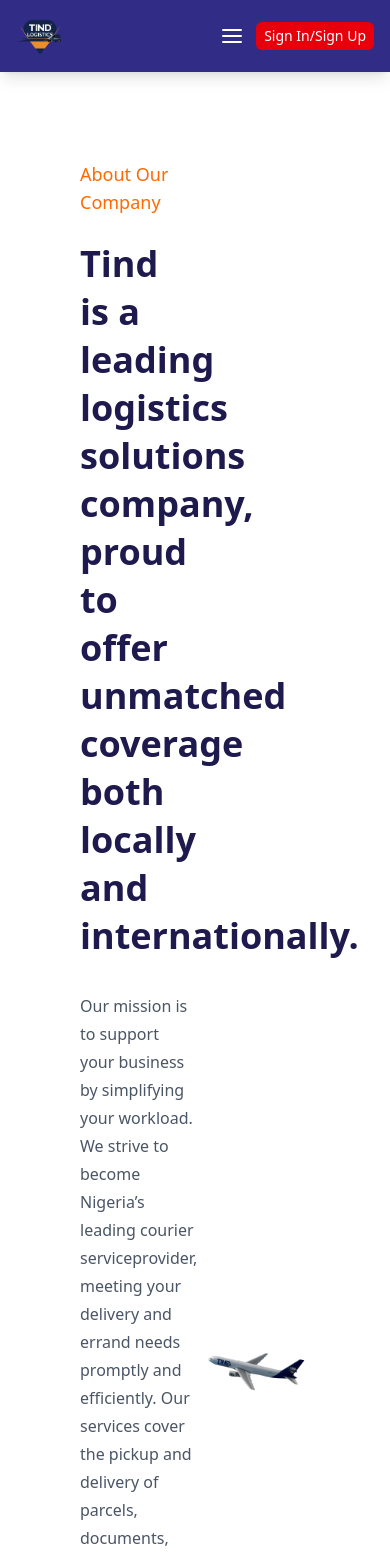
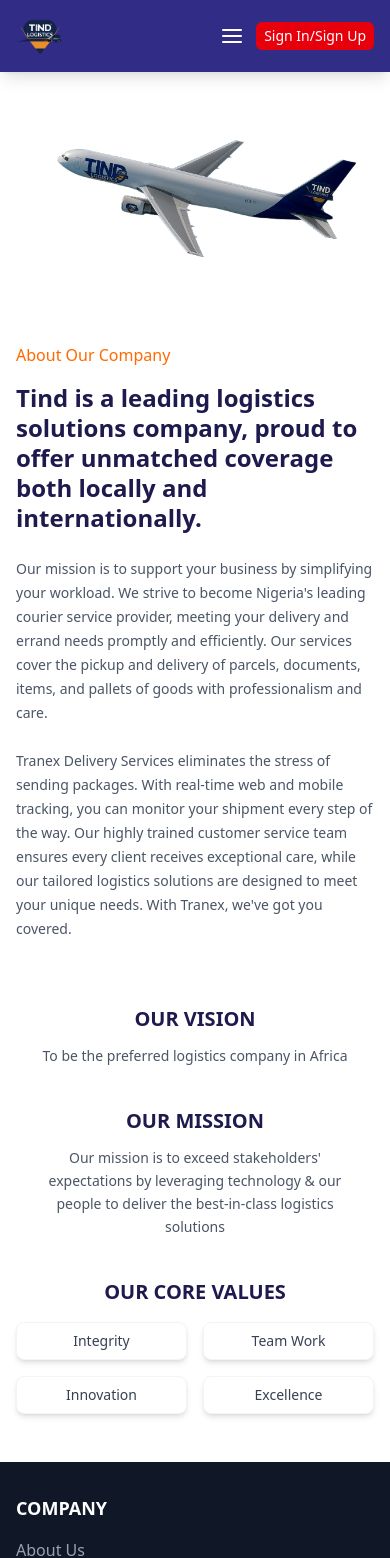
Before and after one commit to IsraelOye/Frontend-project, a React (Vite) app: page /about in a window 390 px wide. Shown: the top 1558 px of the page. Built offline with nearby package versions, Linux system fonts and the light colour scheme.

Commit message:
made the pages mobile responsive

```diff
--- a/src/component/footer.jsx
+++ b/src/component/footer.jsx
@@ -75,7 +75,7 @@
             >
               About Us
             </Link>
-            <Link className="hover:text-white transition-colors duration-300">
+            <Link to="/office" className="hover:text-white transition-colors duration-300">
               Company
             </Link>
             <Link className="hover:text-white transition-colors duration-300">
--- a/src/pages/about.jsx
+++ b/src/pages/about.jsx
@@ -1,3 +1,83 @@
+// import Navbar from "../component/navbar";
+// import Footer from "../component/footer";
+// // import BGimage from "../assets/logo-3.png";
+// import Air2 from "../assets/Airplane-2.png";
+
+// const About = () => {
+//   return (
+//     <div>
+//       <Navbar />
+//       <div className="mb-20 pt-40 px-20">
+//         <div className="grid grid-cols-2 items-center">
+//           <div>
+//             <p className="text-orange-500 text-lg font-medium mb-6">
+//               About Our Company
+//             </p>
+//             <h3 className="text-4xl font-bold text-indigo-950 leading-12 mb-8">
+//               Tind is a leading logistics solutions company, proud to offer
+//               unmatched coverage both locally and internationally.
+//             </h3>
+//             <p className="text-gray-600 leading-7 mb-8">
+//               Our mission is to support your business by simplifying your
+//               workload. We strive to become Nigeria’s leading courier
+//               serviceprovider, meeting your delivery and errand needs promptly
+//               and efficiently. Our services cover the pickup and delivery of
+//               parcels, documents, items, and pallets of goods with
+//               professionalism and care.
+//             </p>
+//             <p className="text-gray-600 leading-7 mb-5">
+//               Tranex Delivery Services eliminates the stress of sending
+//               packages. With real-time web and mobile tracking, you can monitor
+//               your shipment every step of the way. Our highly trained customer
+//               service team ensures every client receives exceptional care, while
+//               our tailored logistics solutions are designed to meet your unique
+//               needs. With Tranex, we’ve got you covered.
+//             </p>
+//           </div>
+//           <div>
+//             <img src={Air2} alt="an airplane picture" />
+//           </div>
+//         </div>
+//         <div className="mt-8 text-center">
+//           <h1 className="text-lg sm:text-xl md:text-2xl font-bold mb-3 text-indigo-950">
+//             OUR VISION
+//           </h1>
+//           <p className="leading-relaxed text-gray-600">
+//             To be the preferred logistics company in Africa
+//           </p>
+//         </div>
+
+//         <div className="mt-8 text-center">
+//           <h1 className="text-lg sm:text-xl md:text-2xl font-bold mb-3 text-indigo-950">
+//             OUR MISSION
+//           </h1>
+//           <p className="leading-relaxed text-gray-600">
+//             Our mission is exceed stakeholders' expectations by leveraging
+//             technology & our people to deliver the best-in-class logistics
+//             solutions
+//           </p>
+//         </div>
+
+//         <div className="mt-8 text-center">
+//           <h1 className="text-lg sm:text-xl md:text-2xl font-bold mb-3 text-indigo-950">
+//             OUR CORE VALUES
+//           </h1>
+//           <div className="space-y-2 text-gray-600">
+//             <p>Integrity</p>
+//             <p>Team Work</p>
+//             <p>Innovation</p>
+//             <p>Excellence</p>
+//           </div>
+//         </div>
+//       </div>
+//       <Footer />
+//     </div>
+//   );
+// };
+
+// export default About;
+
+
 import Navbar from "../component/navbar";
 import Footer from "../component/footer";
 // import BGimage from "../assets/logo-3.png";
@@ -7,66 +87,82 @@
   return (
     <div>
       <Navbar />
-      <div className="mb-20 pt-40 px-20">
-        <div className="grid grid-cols-2 items-center">
-          <div>
-            <p className="text-orange-500 text-lg font-medium mb-6">
+      <div className="mb-12 sm:mb-16 md:mb-20 pt-20 sm:pt-24 md:pt-32 lg:pt-40 px-4 sm:px-6 md:px-10 lg:px-16 xl:px-20">
+        <div className="grid grid-cols-1 lg:grid-cols-2 gap-6 sm:gap-8 md:gap-10 lg:gap-12 items-center">
+          <div className="order-2 lg:order-1">
+            <p className="text-orange-500 text-base sm:text-lg font-medium mb-4 sm:mb-6">
               About Our Company
             </p>
-            <h3 className="text-4xl font-bold text-indigo-950 leading-12 mb-8">
+            <h3 className="text-2xl sm:text-3xl lg:text-4xl font-bold text-indigo-950 leading-tight sm:leading-relaxed lg:leading-12 mb-6 sm:mb-8">
               Tind is a leading logistics solutions company, proud to offer
               unmatched coverage both locally and internationally.
             </h3>
-            <p className="text-gray-600 leading-7 mb-8">
+            <p className="text-gray-600 text-sm sm:text-base leading-6 sm:leading-7 mb-6 sm:mb-8">
               Our mission is to support your business by simplifying your
-              workload. We strive to become Nigeria’s leading courier
-              serviceprovider, meeting your delivery and errand needs promptly
-              and efficiently. Our services cover the pickup and delivery of
+              workload. We strive to become Nigeria's leading courier service
+              provider, meeting your delivery and errand needs promptly and
+              efficiently. Our services cover the pickup and delivery of
               parcels, documents, items, and pallets of goods with
               professionalism and care.
             </p>
-            <p className="text-gray-600 leading-7 mb-5">
+            <p className="text-gray-600 text-sm sm:text-base leading-6 sm:leading-7 mb-4 sm:mb-5">
               Tranex Delivery Services eliminates the stress of sending
               packages. With real-time web and mobile tracking, you can monitor
               your shipment every step of the way. Our highly trained customer
               service team ensures every client receives exceptional care, while
               our tailored logistics solutions are designed to meet your unique
-              needs. With Tranex, we’ve got you covered.
+              needs. With Tranex, we've got you covered.
             </p>
           </div>
-          <div>
-            <img src={Air2} alt="an airplane picture" />
+          <div className="order-1 lg:order-2 flex justify-center">
+            <img
+              src={Air2}
+              alt="an airplane picture"
+              className="w-full max-w-sm sm:max-w-md lg:max-w-lg xl:max-w-xl h-auto object-contain"
+            />
           </div>
         </div>
-        <div className="mt-8 text-center">
-          <h1 className="text-lg sm:text-xl md:text-2xl font-bold mb-3 text-indigo-950">
+
+        {/* Vision Section */}
+        <div className="mt-12 sm:mt-16 md:mt-20 lg:mt-24 text-center">
+          <h1 className="text-xl sm:text-xl md:text-2xl font-bold mb-3 sm:mb-4 text-indigo-950">
             OUR VISION
           </h1>
-          <p className="leading-relaxed text-gray-600">
+          <p className="leading-relaxed text-gray-600 text-sm sm:text-base max-w-3xl mx-auto px-4">
             To be the preferred logistics company in Africa
           </p>
         </div>
 
-        <div className="mt-8 text-center">
-          <h1 className="text-lg sm:text-xl md:text-2xl font-bold mb-3 text-indigo-950">
+        {/* Mission Section */}
+        <div className="mt-10 sm:mt-12 md:mt-16 text-center">
+          <h1 className="text-xl sm:text-xl md:text-2xl font-bold mb-3 sm:mb-4 text-indigo-950">
             OUR MISSION
           </h1>
-          <p className="leading-relaxed text-gray-600">
-            Our mission is exceed stakeholders' expectations by leveraging
+          <p className="leading-relaxed text-gray-600 text-sm sm:text-base max-w-3xl mx-auto px-4">
+            Our mission is to exceed stakeholders' expectations by leveraging
             technology & our people to deliver the best-in-class logistics
             solutions
           </p>
         </div>
 
-        <div className="mt-8 text-center">
-          <h1 className="text-lg sm:text-xl md:text-2xl font-bold mb-3 text-indigo-950">
+        {/* Core Values Section */}
+        <div className="mt-10 sm:mt-12 md:mt-16 text-center">
+          <h1 className="text-xl sm:text-xl md:text-2xl font-bold mb-4 sm:mb-6 text-indigo-950">
             OUR CORE VALUES
           </h1>
-          <div className="space-y-2 text-gray-600">
-            <p>Integrity</p>
-            <p>Team Work</p>
-            <p>Innovation</p>
-            <p>Excellence</p>
+          <div className="grid grid-cols-2 sm:grid-cols-4 gap-4 sm:gap-6 max-w-2xl mx-auto">
+            {["Integrity", "Team Work", "Innovation", "Excellence"].map(
+              (value, index) => (
+                <div
+                  key={index}
+                  className="bg-white shadow-md rounded-lg p-2 sm:p-4 hover:shadow-lg transition-shadow duration-300 border border-gray-100"
+                >
+                  <p className="text-gray-700 font-medium text-sm sm:text-base">
+                    {value}
+                  </p>
+                </div>
+              )
+            )}
           </div>
         </div>
       </div>
```
